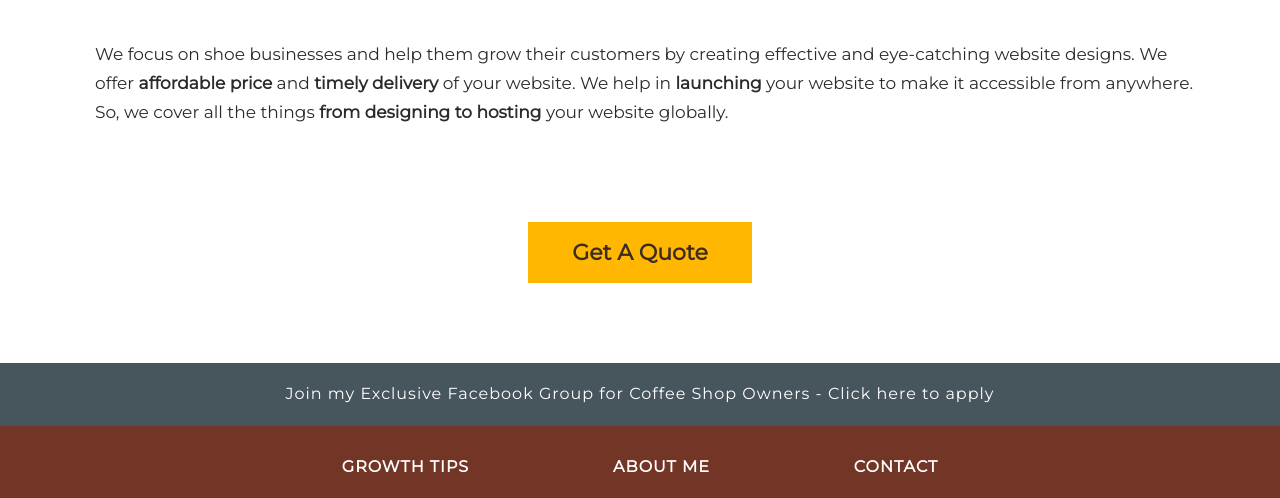
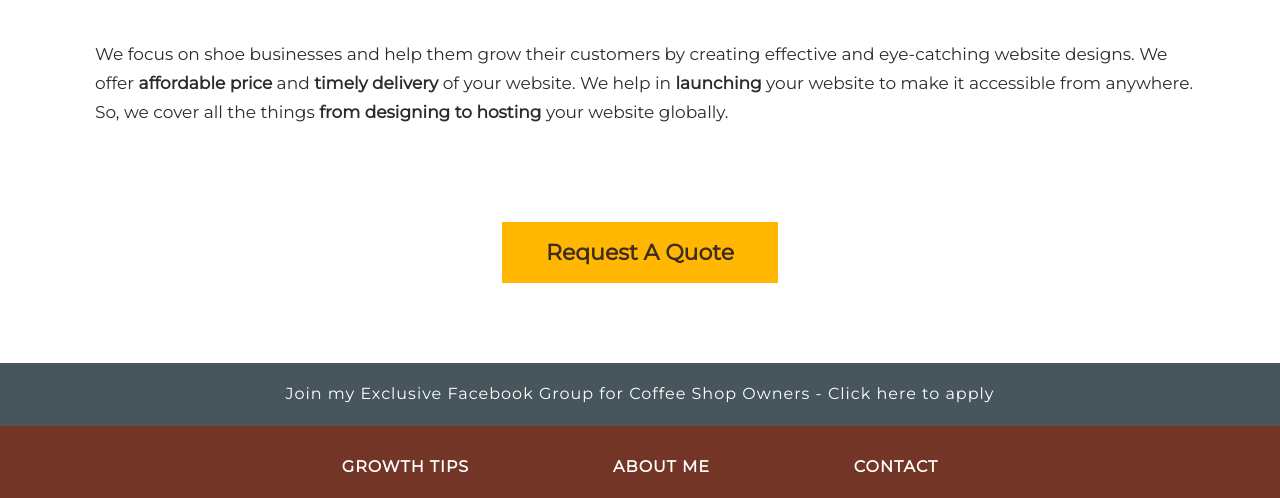
Before and after one commit to hassan-ali-cs7/keepfootwear, a PHP site: page /website-design.html in a window 1280 px wide. Shown: the part 1656-2154 px from the top of the page. Run offline with PHP 8.4, Linux system fonts and the light colour scheme.

Commit message:
hotfix - Get A Quote text change and some of my work aligned center

```diff
--- a/index.php
+++ b/index.php
@@ -211,7 +211,7 @@ document.getElementsByTagName('head')[0].appendChild(s1);
 
               <div class="col-md-4" align="center">
 
-                  <a href="https://keepfootwear.com/website-design.html"><img src="images/shoe-design-website.jpg" alt="shoe-design-website" class="img-responsive">
+                  <a href="https://keepfootwear.com/website-design.html"><img src="images/shoe-design-website.jpg" alt="shoe-design-website" class="img-responsive"></a>
 
                   <h2>Website Design</h2>
 
@@ -294,7 +294,7 @@ document.getElementsByTagName('head')[0].appendChild(s1);
   <div class="container">
 
       <div class="row">
-
+              <div class="col-md-2"></div>
               <div class="col-md-4 col-sm-4" align="center">
 
                     <a href="https://comforttoes.com"><img src="images/portfolio-website-1.jpg" alt="portfolio-website" class="img-responsive"></a>
--- a/website-design.html
+++ b/website-design.html
@@ -148,7 +148,7 @@
 
         <div class="row">
             <div class="col-md-12" align="center" id="read-article">
-                <button type="submit" class="btn btn-lg center-block articlelink" hvr-float-shadow=""><a href="https://keepfootwear.com#request-a-quote">Get A Quote</a></button>
+                <button type="submit" class="btn btn-lg center-block articlelink" hvr-float-shadow=""><a href="https://keepfootwear.com#request-a-quote">Request A Quote</a></button>
             </div>
         </div>
 
```
